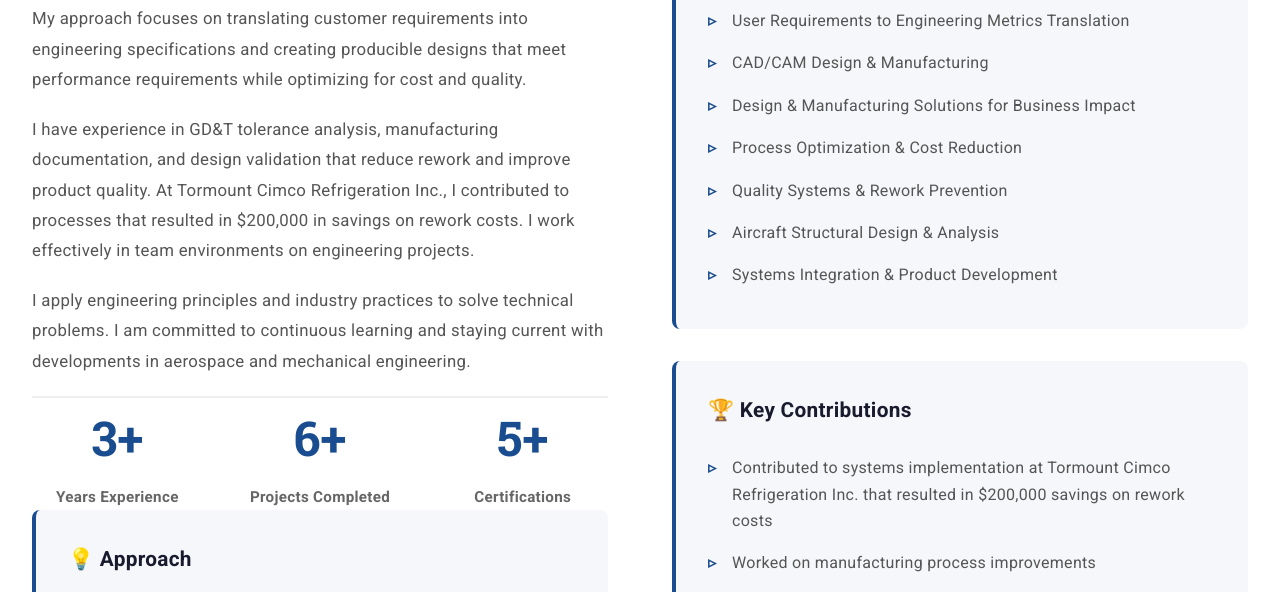
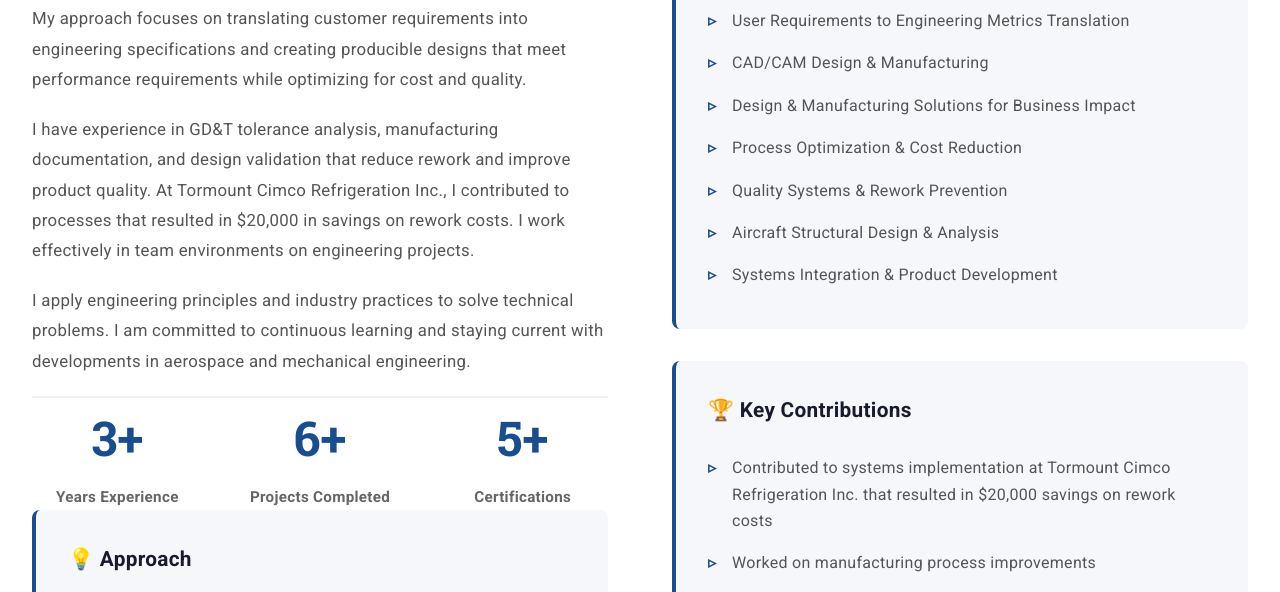
Before and after one commit to Daniel-eng06/Daniel-s-Portfolio, a React (Create React App) app: page / in a window 1280 px wide. Shown: the part 1177-1769 px from the top of the page. Built offline with nearby package versions, Linux system fonts and the light colour scheme.

Commit message:
Update rework savings amount from $200,000 to $20,000

```diff
--- a/src/components/About.js
+++ b/src/components/About.js
@@ -23,7 +23,7 @@ const About = () => {
             <p>
               I have experience in GD&T tolerance analysis, manufacturing documentation, and design validation
               that reduce rework and improve product quality. At Tormount Cimco Refrigeration Inc., I contributed to processes that
-              resulted in $200,000 in savings on rework costs. I work effectively in team
+              resulted in $20,000 in savings on rework costs. I work effectively in team
               environments on engineering projects.
             </p>
             <p>
@@ -75,7 +75,7 @@ const About = () => {
             <div className="detail-card">
               <h4>🏆 Key Contributions</h4>
               <ul>
-                <li>Contributed to systems implementation at Tormount Cimco Refrigeration Inc. that resulted in $200,000 savings on rework costs</li>
+                <li>Contributed to systems implementation at Tormount Cimco Refrigeration Inc. that resulted in $20,000 savings on rework costs</li>
                 <li>Worked on manufacturing process improvements</li>
                 <li>Translated user requirements into engineering specifications</li>
                 <li>Participated in cross-functional engineering project teams</li>
--- a/src/components/Hero.js
+++ b/src/components/Hero.js
@@ -25,7 +25,7 @@ const Hero = () => {
               Experienced in aircraft component design, structural analysis, and Design for Manufacturing
               and Assembly (DFMA) with expertise in translating user requirements into engineering specifications.
               Proven track record delivering cost-effective, high-quality aerospace products, including saving
-              Tormount Cimco Refrigeration Inc. $200,000 on rework through improved design processes, tolerance management,
+              Tormount Cimco Refrigeration Inc. $20,000 on rework through improved design processes, tolerance management,
               and manufacturing documentation.
             </p>
             <div className="hero-buttons">
```
Also changed, not shown: 1 other file (tests, documents, lock files or other folders).
